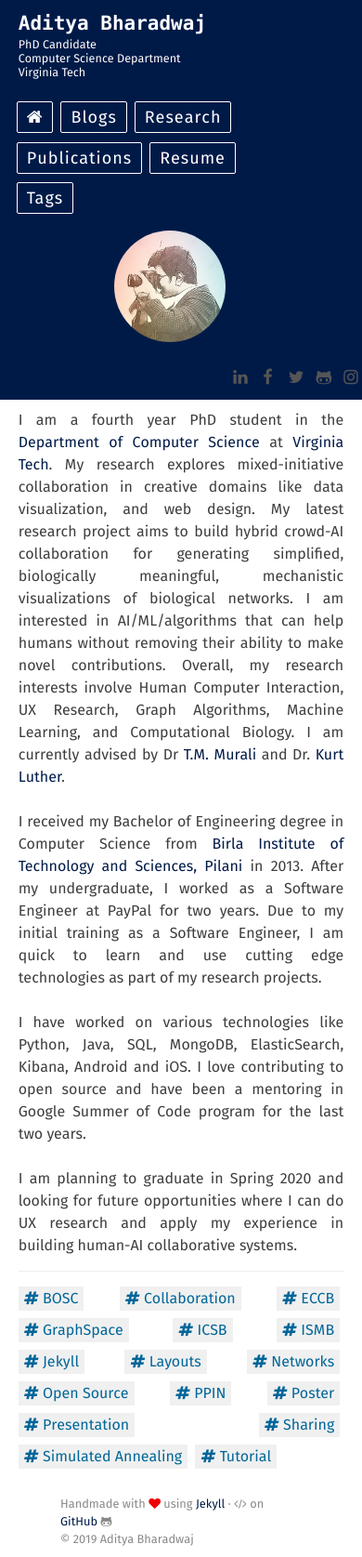
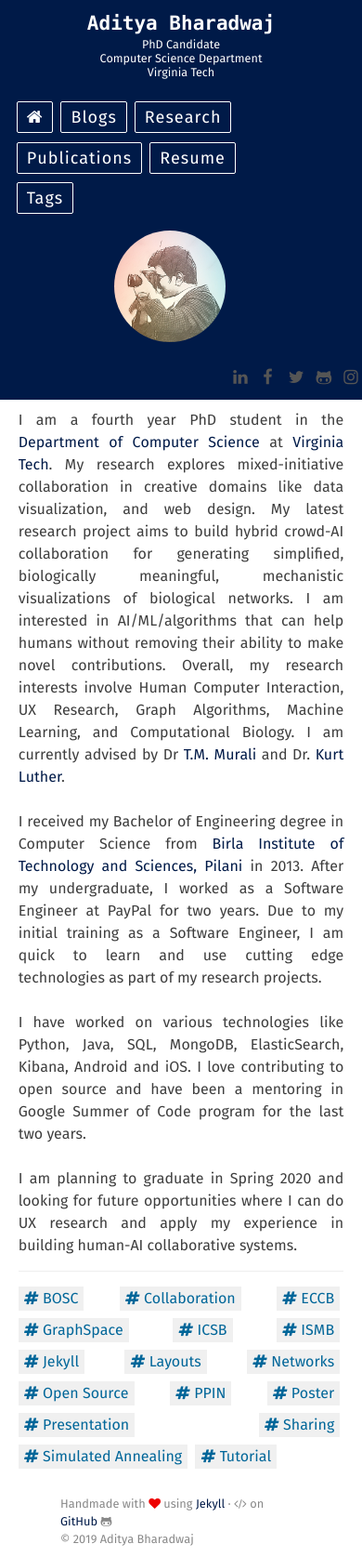
Before and after one commit to adbharadwaj/adbharadwaj.github.io, a Jekyll site: the page built from index.html, in a window 390 px wide. Shown: the whole page at 93% size. Built offline with Jekyll 4.4.1, drawn with Linux system fonts in a browser that asks for light colours.

Commit message:
Update _responsive.scss

```diff
--- a/assets/scss/_responsive.scss
+++ b/assets/scss/_responsive.scss
@@ -14,6 +14,9 @@
 }
 
 @media only screen and (max-width: 768px) {
+  .masthead {
+    text-align: center;
+  }
   pre {
     max-height: 500px;
   }
```
